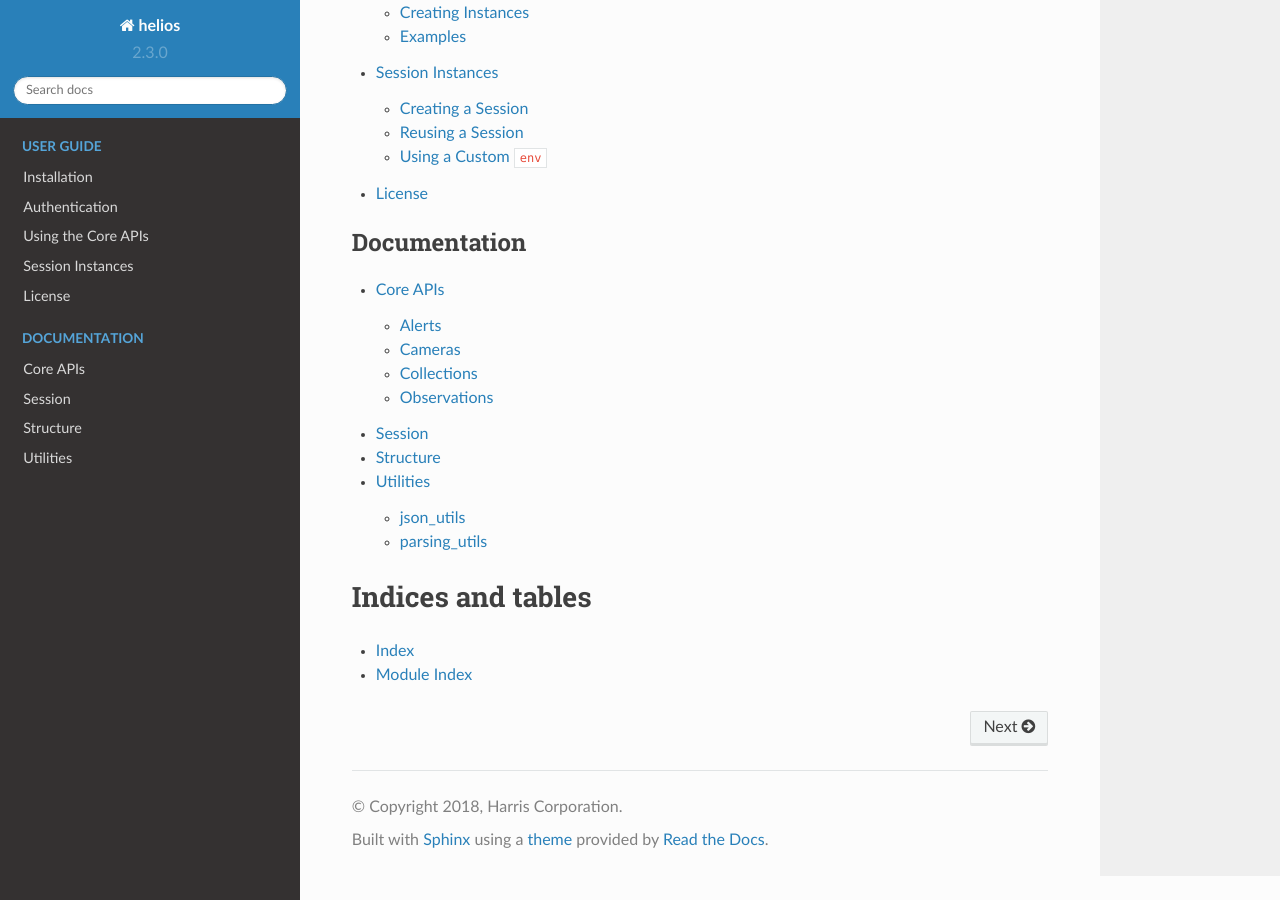
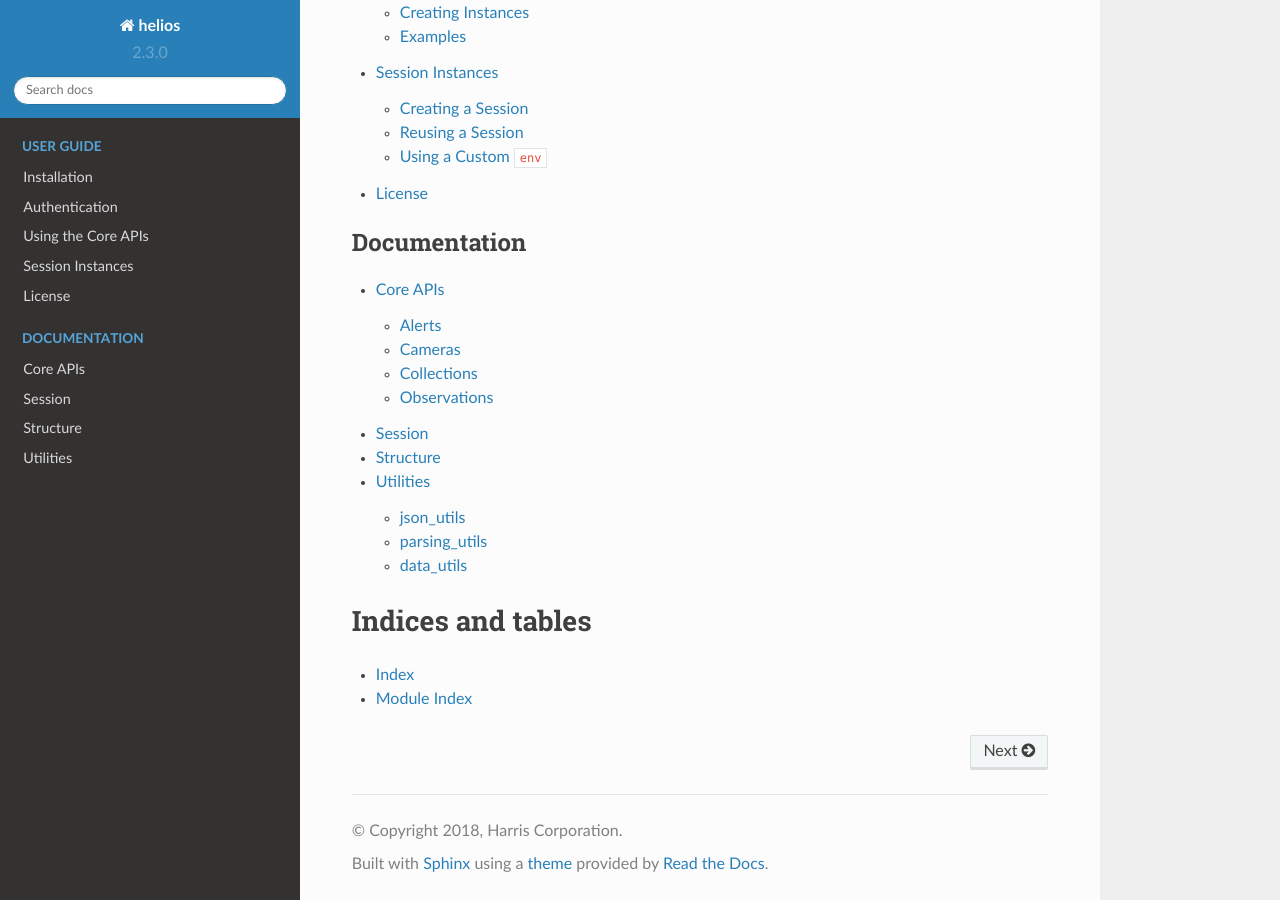
Before and after one commit to helios-earth/helios-sdk-python, a Sphinx documentation site: the page built from docs/index.rst, in a window 1280 px wide and 900 px high, scrolled down 816 px. Built offline with Sphinx 7.4.7 and the Read the Docs theme 2.0.0, drawn with Linux system fonts in a browser that asks for light colours.

Commit message:
[Docs] Added data_utils.

```diff
--- a/docs/api.rst
+++ b/docs/api.rst
@@ -56,3 +56,9 @@ parsing_utils
 
 .. automodule:: helios.utilities.parsing_utils
     :members:
+
+data_utils
+----------
+
+.. automodule:: helios.utilities.data_utils
+    :members:
```
